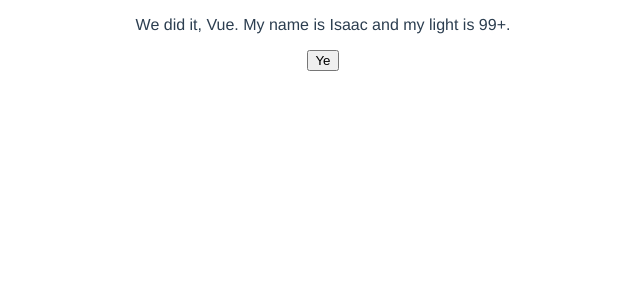
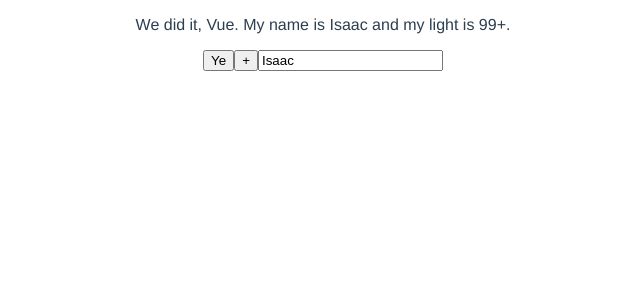
Before and after one commit to codigoisaac/simplistic-vue-blog, a Vue app: page / in a window 1280 px wide. Shown: the top 300 px of the page, without its empty margins (317-957 px from the left). Built offline with nearby package versions, Linux system fonts and the light colour scheme.

Commit message:
Working with refs and binding

```diff
--- a/src/views/HomeView.vue
+++ b/src/views/HomeView.vue
@@ -1,26 +1,31 @@
 <template>
   <div class="home">
     <p ref="p">
-      We did it, Vue. My name is {{ name }} and my light is {{ light }}.
+      We did it, Vue. My name is {{ name }} and my light is {{ light }}+.
     </p>
 
     <button @click="handleClick">Ye</button>
+    <button @click="light++">+</button>
+
+    <input type="text" v-model="name" />
   </div>
 </template>
 
 <script>
 import { ref } from '@vue/reactivity'
+
 export default {
   name: 'HomeView',
 
   setup() {
-    const name = 'Isaac'
-    const light = '99+'
+    const name = ref('Isaac')
+    const light = ref(99)
 
     const p = ref(null)
 
     const handleClick = () => {
       p.value.textContent = 'Ye'
+      name.value = name.value + ':)'
     }
 
     return { name, light, handleClick, p }
```
